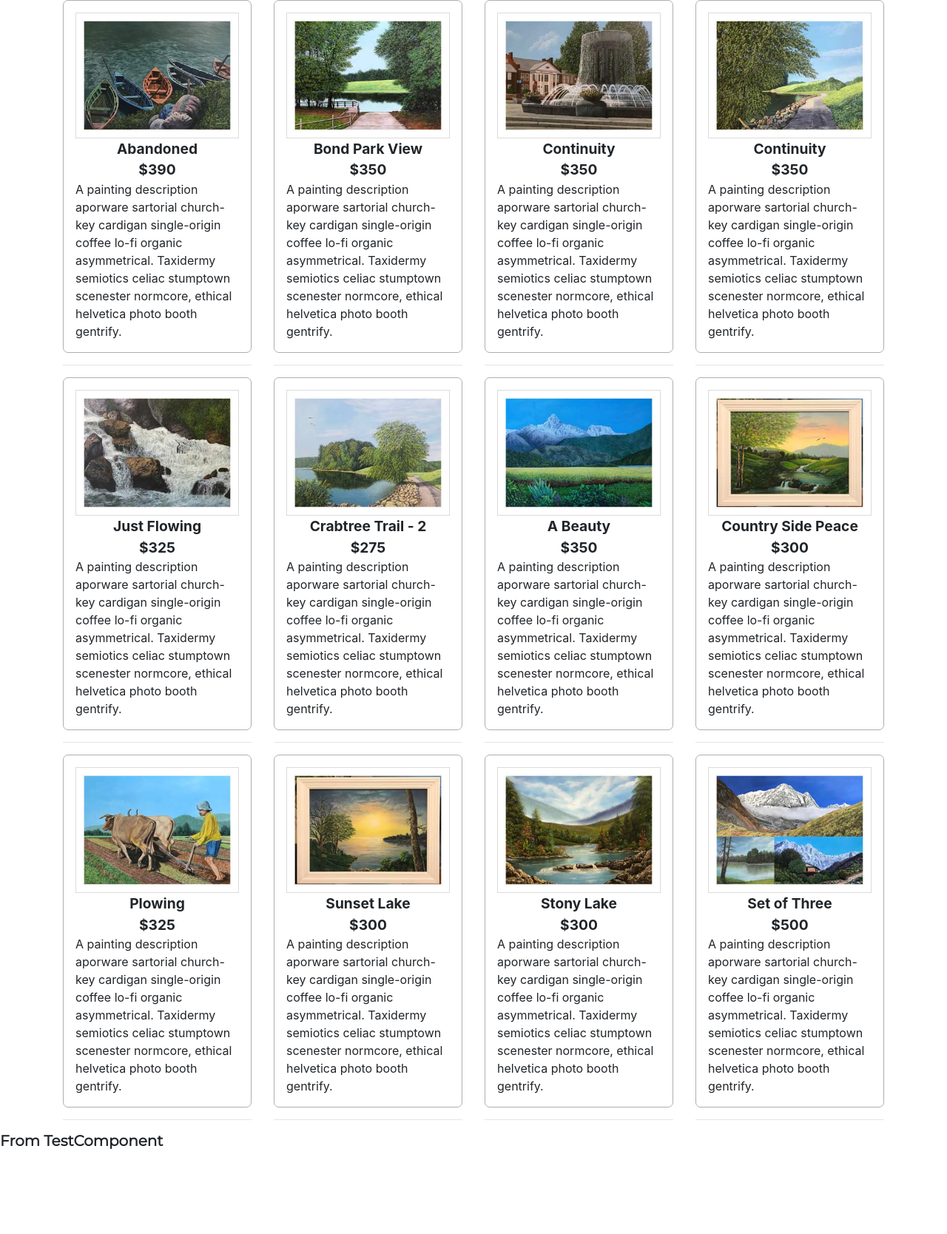
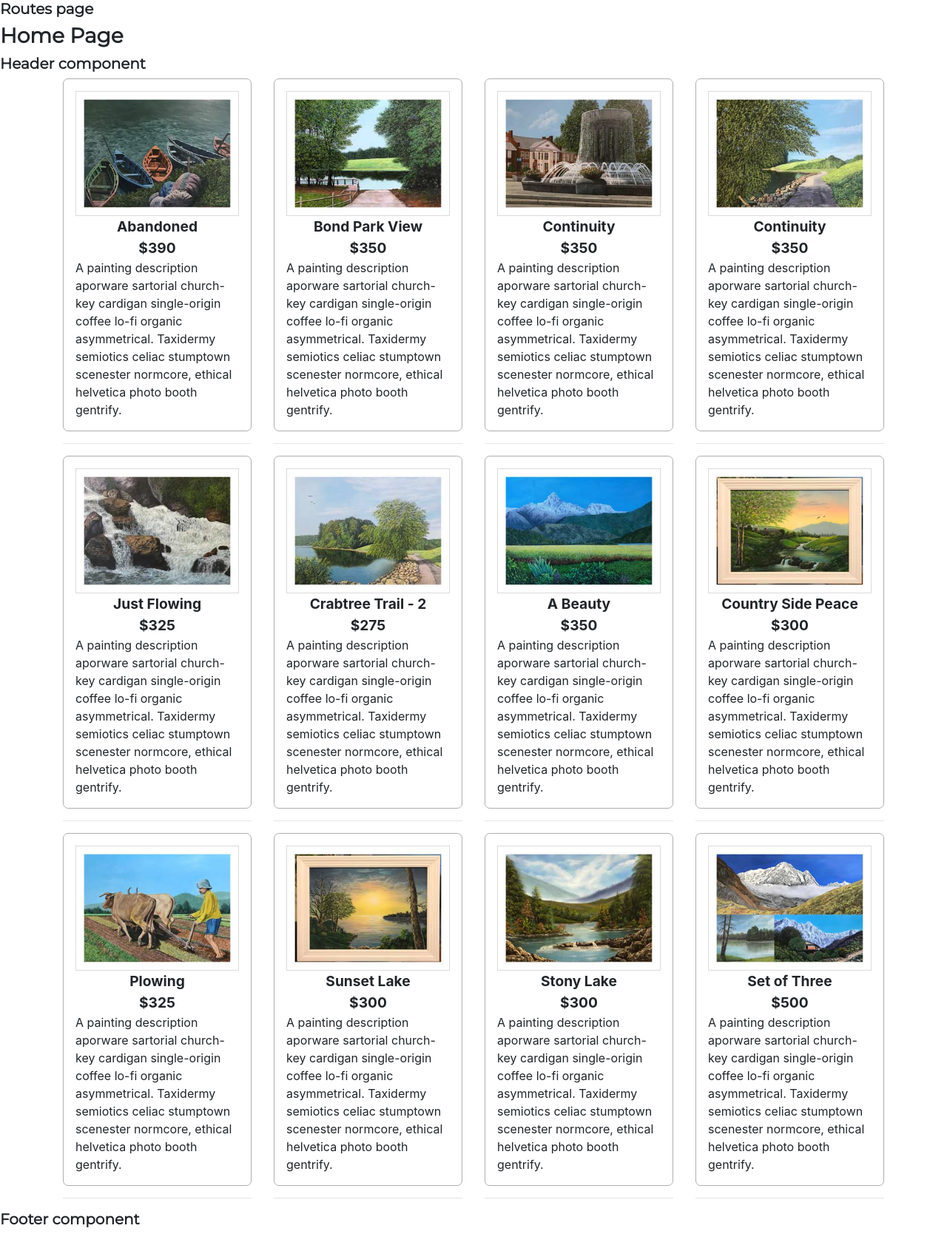
Before and after one commit to aspiring-developer/Sharma-Practice-App, a React (Create React App) app: page /home in a window 1280 px wide. Shown: the whole page at 74% size. Before the commit the page ends 1562 px from the top, so only its background shows below. Built offline with nearby package versions, Linux system fonts and the light colour scheme.

Commit message:
Browser routes created

```diff
--- a/src/App.js
+++ b/src/App.js
@@ -1,18 +1,10 @@
 import React from "react";
-// import Home from './pages/home';
-// import { BrowserRouter, Route } from 'react-router-dom';
-import Painting from "./components/paintings/Painting";
-import TestComponent from "./components/TestComponent";
+import Routes from "./routes";
 
 function App() {
   return (
     <>
-      <Painting />
-      <TestComponent />
-
-      {/* <BrowserRouter>
-        <Route exact path="/home" component={Home} />
-      </BrowserRouter> */}
+      <Routes />
     </>
   );
 }
--- a/src/components/paintings/Painting.jsx
+++ b/src/components/paintings/Painting.jsx
@@ -7,7 +7,7 @@ const Painting = (props) => {
     console.log(props);
     return (
       <>
-        {/*//TODO: Note: We need to give a key when using map(). Can do it two ways: If the array has an id, then do the second way. If not, can use the "index" of the array as a key (First way)      <li key={index}>{painting.title}</li>   <li key={painting.id}>{painting.title}</li> */}
+        {/*//TODO: Note: We need to give a key when using map(). Can do it two ways: If the array has an id, then do the second way. If not, can use the "index" of the array as a key (First way) <li key={index}>{painting.title}</li>   <li key={painting.id}>{painting.title}</li> */}
         <div className="col-sm-12 col-md-6 col-lg-4 col-xl-3">
           <ul className="individualItemWrapper">
             <li>
--- a/src/pages/home.js
+++ b/src/pages/home.js
@@ -1,17 +1,17 @@
-import React from 'react';
-import Header from '../components/header/Header';
-import Footer from '../components/footer/Footer';
-
+import React from "react";
+import Header from "../components/header/Header";
+import Footer from "../components/footer/Footer";
+import Painting from "../components/paintings/Painting";
 
 const Home = () => {
   return (
     <>
       <h3> Home Page </h3>
       <Header />
-      <h5> Main content section: home page </h5>
+      <Painting />
       <Footer />
     </>
-  )
-}
+  );
+};
 
 export default Home;
--- /dev/null
+++ b/src/pages/testpage.js
@@ -0,0 +1,11 @@
+import React from "react";
+
+const TestPage = () => {
+  return (
+    <>
+      <h5>This is the Test Page used to test route.</h5>
+    </>
+  );
+};
+
+export default TestPage;
--- /dev/null
+++ b/src/routes.js
@@ -0,0 +1,27 @@
+import React from "react";
+import {
+  BrowserRouter as Router,
+  Route,
+  Switch,
+  Redirect,
+} from "react-router-dom";
+import Home from "./pages/home";
+import TestPage from "./pages/testpage";
+
+const Routes = () => {
+  return (
+    <>
+      <h5> Routes page </h5>
+      <Router>
+        <Switch>
+          <Route exact path="/home" component={Home} />
+          <Route exact path="/" />
+          <Redirect to="/home" />
+          <Route exact path="/test" component={TestPage} />
+        </Switch>
+      </Router>
+    </>
+  );
+};
+
+export default Routes;
```
